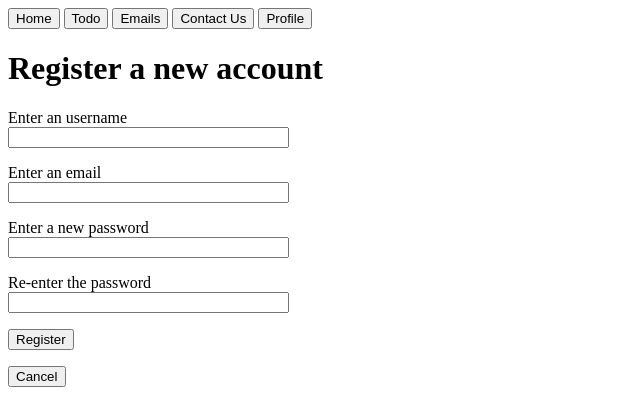
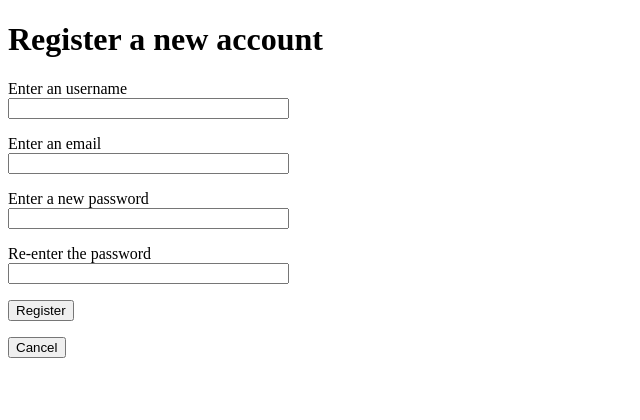
Before and after one commit to tylerjyee/cmpe131team10, a Flask app: page /register in a window 1280 px wide. Shown: the top 420 px of the page, without its empty margins (0-640 px from the left). Run offline with Flask 3, Linux system fonts and the light colour scheme.

Commit message:
changed paths to make webpage cleaner

```diff
--- a/app/routes.py
+++ b/app/routes.py
@@ -39,13 +39,13 @@ def register():
 def todo():
     if request.method == 'POST':
         # Get the todo item from the form input
-        todo_item = request.form.get('todo-item')
+        todo_item = request.form.get('todoitem')
         # Add the todo item to the database or file
         # Redirect back to the todo page to show the updated list
         with open("todo.txt", "a") as f:
             f.write(todo_item + "\n")
         # Redirect back to the todo page to show the updated list
-        return redirect(url_for('todo'))
+        return redirect(url_for('/todo'))
 
     # Get the todo list from the database or file
     with open("todo.txt", "r") as f:
--- a/app/templates/login.html
+++ b/app/templates/login.html
@@ -1,5 +1,4 @@
 {% extends "base.html"%}
-{%include "menubar.html" %}
 {% block content %}
 <h1>Sign In</h1>
 <form action="" method="POST" novalidate>
--- a/app/templates/register.html
+++ b/app/templates/register.html
@@ -1,6 +1,4 @@
 <!DOCTYPE html>
-{%include "menubar.html" %}
-
 {% block content %}
 <h1>Register a new account</h1>
 <form action="" method="POST" novalidate>
```
